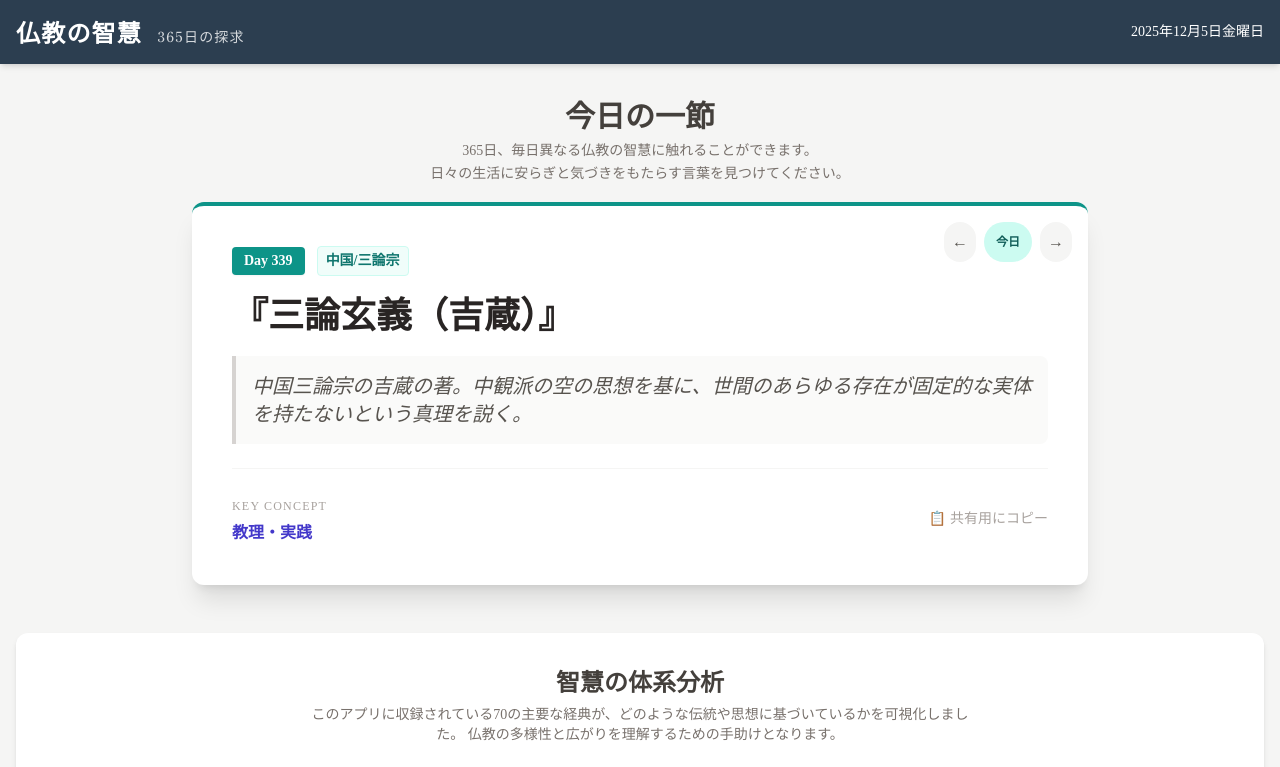
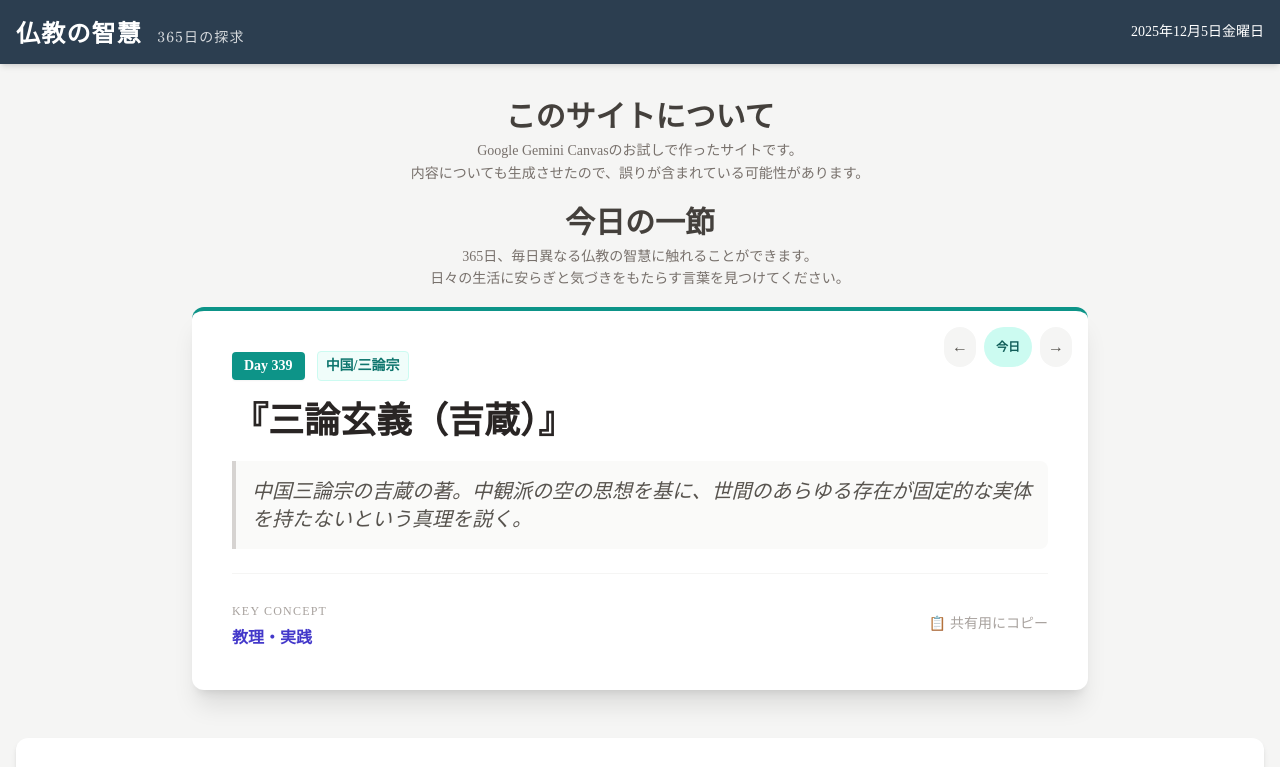
Before and after one commit to takamatsu-shyo/buddha_daily, a plain HTML site: page index.html in a window 1280 px wide. Shown: the top 767 px of the page. Drawn offline with nearby package versions, Linux system fonts and the light colour scheme.

Commit message:
update explanation

```diff
--- a/index.html
+++ b/index.html
@@ -74,6 +74,14 @@
 
         <!-- Section 1: Today's Wisdom (Hero) -->
         <section id="hero-section" class="max-w-4xl mx-auto">
+            <div class="mb-4 text-center">
+                <h2 class="text-3xl font-bold text-stone-700">このサイトについて</h2>
+                <p class="text-stone-500 mt-2 text-sm leading-relaxed">
+                    Google Gemini Canvasのお試しで作ったサイトです。<br>
+                    内容についても生成させたので、誤りが含まれている可能性があります。<br>
+                </p>
+            </div>
+
             <div class="mb-4 text-center">
                 <h2 class="text-3xl font-bold text-stone-700">今日の一節</h2>
                 <p class="text-stone-500 mt-2 text-sm leading-relaxed">
```
